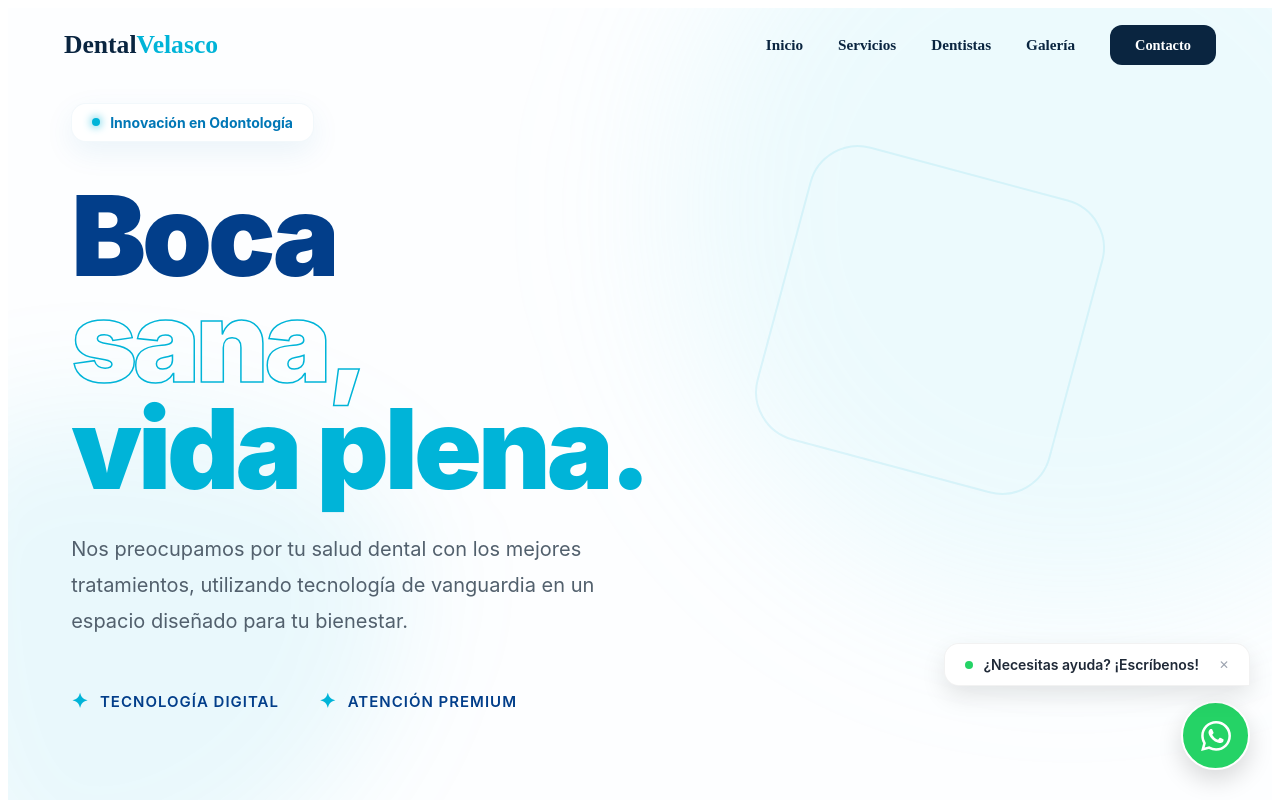
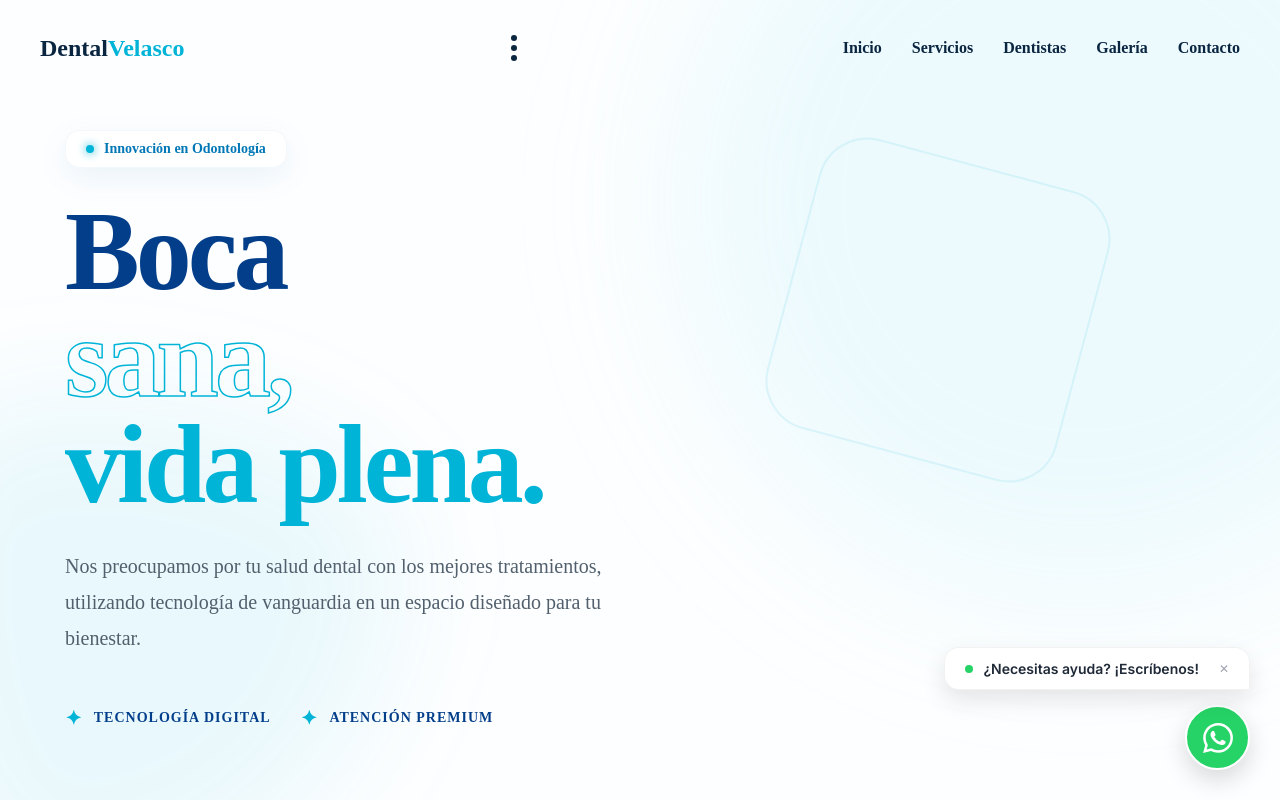
Before and after one commit to UrielVelascooo/clinica-dental, a React (Vite) app: page / in a window 1280 px wide. Shown: the top 800 px of the page. Built offline with nearby package versions, Linux system fonts and the light colour scheme.

Commit message:
Actualizar componentes: Navbar, Hero e index.html

```diff
--- a/index.html
+++ b/index.html
@@ -1,10 +1,39 @@
-<!doctype html>
-<html lang="en">
+<!DOCTYPE html>
+<html lang="es">
   <head>
     <meta charset="UTF-8" />
     <link rel="icon" type="image/svg+xml" href="/favicon.svg" />
-    <meta name="viewport" content="width=device-width, initial-scale=1.0" />
-    <title>clinica-dental</title>
+
+    <meta name="viewport" content="width=device-width, initial-scale=1.0, maximum-scale=1.0, user-scalable=0, viewport-fit=cover" />
+
+    <meta name="theme-color" content="#0a2540" />
+    <meta name="apple-mobile-web-app-capable" content="yes" />
+    <meta name="apple-mobile-web-app-status-bar-style" content="black-translucent" />
+
+    <title>DentalCare | Clínica Dental Premium</title>
+
+    <link rel="preconnect" href="https://fonts.googleapis.com">
+    <link rel="preconnect" href="https://fonts.gstatic.com" crossorigin>
+    <link href="https://fonts.googleapis.com/css2?family=Inter:wght@400;600;800;900&display=swap" rel="stylesheet">
+
+    <style>
+      /* RESET GLOBAL PARA VERCEL: Evita desbordamientos laterales en móvil */
+      * {
+        margin: 0;
+        padding: 0;
+        box-sizing: border-box;
+      }
+      body {
+        overflow-x: hidden; /* ¡CLAVE! Evita que la página se mueva hacia los lados */
+        width: 100%;
+        -webkit-font-smoothing: antialiased;
+        background-color: #fdfeff;
+      }
+      #root {
+        width: 100%;
+        overflow-x: hidden;
+      }
+    </style>
   </head>
   <body>
     <div id="root"></div>
--- a/src/components/Hero.jsx
+++ b/src/components/Hero.jsx
@@ -4,14 +4,12 @@ import { motion } from "framer-motion";
 function Hero() {
   return (
     <section id="inicio" style={styles.heroContainer}>
-      {/* ELEMENTOS GEOMÉTRICOS DE FONDO (Sustituyen la imagen) */}
       <div style={styles.bgShape1}></div>
       <div style={styles.bgShape2}></div>
       <div style={styles.bgShape3}></div>
 
       <div style={styles.wrapper}>
         <div style={styles.content}>
-          {/* BADGE FLOTANTE */}
           <motion.div
             style={styles.badge}
             initial={{ opacity: 0, y: 20 }}
@@ -22,7 +20,6 @@ function Hero() {
             Innovación en Odontología
           </motion.div>
 
-          {/* TÍTULO ESCULTÓRICO */}
           <motion.h1
             style={styles.title}
             initial={{ opacity: 0, x: -30 }}
@@ -34,7 +31,6 @@ function Hero() {
             <span style={styles.highlight}>vida plena.</span>
           </motion.h1>
 
-          {/* DESCRIPCIÓN REFINADA */}
           <motion.p
             style={styles.text}
             initial={{ opacity: 0 }}
@@ -45,7 +41,6 @@ function Hero() {
             utilizando tecnología de vanguardia en un espacio diseñado para tu bienestar.
           </motion.p>
 
-          {/* INDICADORES VISUALES DE CONFIANZA */}
           <motion.div
             style={styles.trustGrid}
             initial={{ opacity: 0, y: 20 }}
@@ -69,59 +64,23 @@ function Hero() {
 
 const styles = {
   heroContainer: {
-    height: "100vh",
+    minHeight: "100vh",
     backgroundColor: "#fdfeff",
     display: "flex",
     alignItems: "center",
     position: "relative",
     overflow: "hidden",
-    fontFamily: "'Inter', sans-serif",
-  },
-  // FORMAS GEOMÉTRICAS QUE REEMPLAZAN LA IMAGEN
-  bgShape1: {
-    position: "absolute",
-    width: "800px",
-    height: "800px",
-    background: "rgba(144, 224, 239, 0.15)",
-    borderRadius: "50%",
-    top: "-200px",
-    right: "-200px",
-    filter: "blur(80px)",
-    zIndex: 0
-  },
-  bgShape2: {
-    position: "absolute",
-    width: "500px",
-    height: "500px",
-    background: "rgba(0, 180, 216, 0.08)",
-    borderRadius: "30% 70% 70% 30% / 30% 30% 70% 70%",
-    bottom: "-100px",
-    left: "-100px",
-    filter: "blur(60px)",
-    zIndex: 0
-  },
-  bgShape3: {
-    position: "absolute",
-    width: "300px",
-    height: "300px",
-    border: "2px solid rgba(0, 180, 216, 0.1)",
-    borderRadius: "50px",
-    top: "20%",
-    right: "15%",
-    transform: "rotate(15deg)",
-    zIndex: 0
+    padding: "120px 0 60px 0" // Espacio para el Navbar flotante
   },
   wrapper: {
+    width: "100%",
     maxWidth: "1200px",
     margin: "0 auto",
-    padding: "0 5%",
-    width: "100%",
-    zIndex: 1
+    padding: "0 25px", // Colchón para celulares
+    zIndex: 1,
+    boxSizing: "border-box"
   },
-  content: {
-    maxWidth: "800px",
-    textAlign: "left"
-  },
+  content: { width: "100%", maxWidth: "800px" },
   badge: {
     display: "inline-flex",
     alignItems: "center",
@@ -133,61 +92,28 @@ const styles = {
     fontSize: "14px",
     fontWeight: "700",
     color: "#0077b6",
-    marginBottom: "40px",
+    marginBottom: "30px",
     border: "1px solid rgba(0,119,182,0.05)"
   },
-  statusDot: {
-    width: "8px",
-    height: "8px",
-    background: "#00b4d8",
-    borderRadius: "50%",
-    boxShadow: "0 0 10px #00b4d8"
-  },
+  statusDot: { width: "8px", height: "8px", background: "#00b4d8", borderRadius: "50%", boxShadow: "0 0 10px #00b4d8" },
   title: {
-    fontSize: "clamp(4rem, 10vw, 7rem)",
+    fontSize: "clamp(3.5rem, 12vw, 7rem)", // SE ENCOGE AUTOMÁTICAMENTE EN EL CELULAR
     fontWeight: "900",
     lineHeight: "0.95",
     color: "#023e8a",
     margin: "0 0 30px 0",
     letterSpacing: "-4px"
   },
-  outlineText: {
-    color: "transparent",
-    WebkitTextStroke: "1.5px #00b4d8", // Texto con borde para ligereza visual
-  },
-  highlight: {
-    color: "#00b4d8",
-  },
-  text: {
-    fontSize: "1.25rem",
-    lineHeight: "1.8",
-    color: "#52606d",
-    maxWidth: "550px",
-    marginBottom: "50px"
-  },
-  trustGrid: {
-    display: "flex",
-    gap: "40px",
-    flexWrap: "wrap"
-  },
-  trustItem: {
-    display: "flex",
-    alignItems: "center",
-    gap: "12px"
-  },
-  trustIcon: {
-    fontSize: "20px",
-    color: "#00b4d8",
-    fontWeight: "bold"
-  },
-  trustText: {
-    fontSize: "15px",
-    fontWeight: "600",
-    color: "#023e8a",
-    margin: 0,
-    textTransform: "uppercase",
-    letterSpacing: "1px"
-  }
+  outlineText: { color: "transparent", WebkitTextStroke: "1.5px #00b4d8" },
+  highlight: { color: "#00b4d8" },
+  text: { fontSize: "clamp(1rem, 4vw, 1.25rem)", lineHeight: "1.8", color: "#52606d", maxWidth: "550px", marginBottom: "50px" },
+  trustGrid: { display: "flex", gap: "30px", flexWrap: "wrap" },
+  trustItem: { display: "flex", alignItems: "center", gap: "12px" },
+  trustIcon: { fontSize: "20px", color: "#00b4d8", fontWeight: "bold" },
+  trustText: { fontSize: "14px", fontWeight: "600", color: "#023e8a", textTransform: "uppercase", letterSpacing: "1px", margin: 0 },
+  bgShape1: { position: "absolute", width: "100%", maxWidth: "800px", height: "800px", background: "rgba(144, 224, 239, 0.15)", borderRadius: "50%", top: "-200px", right: "-200px", filter: "blur(80px)", zIndex: 0 },
+  bgShape2: { position: "absolute", width: "100%", maxWidth: "500px", height: "500px", background: "rgba(0, 180, 216, 0.08)", borderRadius: "30% 70% 70% 30% / 30% 30% 70% 70%", bottom: "-100px", left: "-100px", filter: "blur(60px)", zIndex: 0 },
+  bgShape3: { position: "absolute", width: "300px", height: "300px", border: "2px solid rgba(0, 180, 216, 0.1)", borderRadius: "50px", top: "20%", right: "15%", transform: "rotate(15deg)", zIndex: 0 }
 };
 
 export default Hero;
--- a/src/components/Navbar.jsx
+++ b/src/components/Navbar.jsx
@@ -6,18 +6,14 @@ function Navbar() {
   const [scrolled, setScrolled] = useState(false);
 
   useEffect(() => {
-    const handleScroll = () => {
-      setScrolled(window.scrollY > 50);
-    };
+    const handleScroll = () => setScrolled(window.scrollY > 20);
     window.addEventListener("scroll", handleScroll);
     return () => window.removeEventListener("scroll", handleScroll);
   }, []);
 
-  // Ajuste para que el scroll no quede tapado por el menú fijo
   const scrollWithOffset = (el) => {
     const yCoordinate = el.getBoundingClientRect().top + window.pageYOffset;
-    const yOffset = -80;
-    window.scrollTo({ top: yCoordinate + yOffset, behavior: 'smooth' });
+    window.scrollTo({ top: yCoordinate - 80, behavior: 'smooth' });
   };
 
   return (
@@ -26,56 +22,93 @@ function Navbar() {
       ...(scrolled ? styles.navScrolled : styles.navDefault)
     }}>
       <div style={styles.container}>
-        <NavHashLink smooth to="/#inicio" scroll={scrollWithOffset} style={styles.logoLink}>
-          <h2 style={styles.logo}>Dental<span style={styles.logoAccent}>Velasco</span></h2>
+        <NavHashLink smooth to="/#inicio" style={styles.logo}>
+          Dental<span style={{color: "#00b4d8"}}>Velasco</span>
         </NavHashLink>
 
-        <div style={styles.hamburger} onClick={() => setOpen(!open)}>
-          <div style={{...styles.line, ...(open ? styles.lineTop : {})}}></div>
-          <div style={{...styles.line, ...(open ? styles.lineHide : {})}}></div>
-          <div style={{...styles.line, ...(open ? styles.lineBottom : {})}}></div>
+        {/* BOTÓN DE 3 PUNTOS / HAMBURGUESA */}
+        <div style={styles.menuIcon} onClick={() => setOpen(!open)}>
+          <div style={{...styles.dot, ...(open ? styles.dotActive : {})}}></div>
+          <div style={{...styles.dot, ...(open ? styles.dotActive : {})}}></div>
+          <div style={{...styles.dot, ...(open ? styles.dotActive : {})}}></div>
         </div>
 
+        {/* MENÚ OVERLAY PARA CELULAR Y DESKTOP */}
         <ul style={{
-          ...styles.menu,
-          ...(open ? styles.menuOpen : styles.menuClosed)
+          ...styles.menuList,
+          ...(open ? styles.menuVisible : styles.menuHidden)
         }}>
-          <li><NavHashLink smooth to="/#inicio" scroll={scrollWithOffset} style={styles.link} onClick={() => setOpen(false)}>Inicio</NavHashLink></li>
-          <li><NavHashLink smooth to="/#servicios" scroll={scrollWithOffset} style={styles.link} onClick={() => setOpen(false)}>Servicios</NavHashLink></li>
-
-          {/* ENLACE DENTISTAS: Vinculado al id="dentistas" de App.jsx */}
-          <li><NavHashLink smooth to="/#dentistas" scroll={scrollWithOffset} style={styles.link} onClick={() => setOpen(false)}>Dentistas</NavHashLink></li>
-
-          <li><NavHashLink smooth to="/#galeria" scroll={scrollWithOffset} style={styles.link} onClick={() => setOpen(false)}>Galería</NavHashLink></li>
-          <li>
-            <NavHashLink smooth to="/#contacto" scroll={scrollWithOffset} style={styles.cta} onClick={() => setOpen(false)}>
-              Contacto
-            </NavHashLink>
-          </li>
+          {["Inicio", "Servicios", "Dentistas", "Galería", "Contacto"].map((item) => (
+            <li key={item} style={styles.navItem}>
+              <NavHashLink
+                smooth
+                to={`/#${item.toLowerCase().normalize("NFD").replace(/[\u0300-\u036f]/g, "")}`}
+                scroll={scrollWithOffset}
+                style={styles.link}
+                onClick={() => setOpen(false)}
+              >
+                {item}
+              </NavHashLink>
+            </li>
+          ))}
         </ul>
       </div>
+
+      {/* Fondo oscuro cuando el menú está abierto en el cel */}
+      {open && <div style={styles.overlay} onClick={() => setOpen(false)}></div>}
     </nav>
   );
 }
 
 const styles = {
-  nav: { position: "fixed", top: 0, left: 0, right: 0, zIndex: 2000, transition: "all 0.4s ease", display: "flex", justifyContent: "center", padding: "20px 5%" },
-  navDefault: { backgroundColor: "transparent", padding: "30px 5%" },
-  navScrolled: { backgroundColor: "rgba(255, 255, 255, 0.95)", backdropFilter: "blur(10px)", padding: "15px 5%", boxShadow: "0 10px 30px rgba(0,0,0,0.05)" },
-  container: { width: "100%", maxWidth: "1400px", display: "flex", justifyContent: "space-between", alignItems: "center" },
-  logoLink: { textDecoration: "none" },
-  logo: { margin: 0, fontSize: "1.6rem", fontWeight: "900", color: "#0a2540" },
-  logoAccent: { color: "#00b4d8" },
-  hamburger: { display: "none", flexDirection: "column", gap: "6px", cursor: "pointer", zIndex: 2001, "@media (max-width: 768px)": { display: "flex" } },
-  line: { width: "28px", height: "3px", backgroundColor: "#0a2540", borderRadius: "10px", transition: "all 0.3s ease" },
-  lineTop: { transform: "rotate(45deg) translate(7px, 6px)" },
-  lineHide: { opacity: 0 },
-  lineBottom: { transform: "rotate(-45deg) translate(7px, -6px)" },
-  menu: { listStyle: "none", display: "flex", gap: "35px", alignItems: "center", margin: 0, padding: 0 },
-  link: { color: "#0a2540", textDecoration: "none", fontSize: "0.95rem", fontWeight: "600", transition: "color 0.3s ease" },
-  cta: { backgroundColor: "#0a2540", color: "white", padding: "12px 25px", borderRadius: "12px", textDecoration: "none", fontWeight: "700", fontSize: "0.9rem" },
-  menuOpen: { "@media (max-width: 768px)": { position: "fixed", top: 0, right: 0, height: "100vh", width: "280px", backgroundColor: "white", flexDirection: "column", padding: "100px 40px", display: "flex" } },
-  menuClosed: { "@media (max-width: 768px)": { display: "none" } }
+  nav: {
+    position: "fixed", top: 0, left: 0, right: 0, zIndex: 3000,
+    transition: "all 0.3s ease", display: "flex", justifyContent: "center"
+  },
+  navDefault: { padding: "25px 20px", backgroundColor: "transparent" },
+  navScrolled: {
+    padding: "15px 20px",
+    backgroundColor: "rgba(255, 255, 255, 0.95)",
+    backdropFilter: "blur(10px)",
+    boxShadow: "0 10px 30px rgba(0,0,0,0.05)"
+  },
+  container: {
+    width: "100%", maxWidth: "1200px", display: "flex",
+    justifyContent: "space-between", alignItems: "center"
+  },
+  logo: {
+    fontSize: "1.5rem", fontWeight: "900", color: "#0a2540", textDecoration: "none"
+  },
+  menuIcon: {
+    display: "flex", flexDirection: "column", gap: "4px", cursor: "pointer", padding: "10px"
+  },
+  dot: {
+    width: "6px", height: "6px", backgroundColor: "#0a2540", borderRadius: "50%", transition: "0.3s"
+  },
+  dotActive: { backgroundColor: "#00b4d8", transform: "scale(1.2)" },
+
+  // Lógica de lista adaptable
+  menuList: {
+    listStyle: "none", margin: 0, padding: 0, display: "flex", gap: "30px",
+    transition: "all 0.4s cubic-bezier(0.175, 0.885, 0.32, 1.275)"
+  },
+  // ESTOS ESTILOS SE ACTIVAN EN CELULAR (Simulado vía JS para Vercel)
+  menuHidden: window.innerWidth < 768 ? {
+    position: "fixed", top: "-100vh", right: "20px", left: "20px",
+    flexDirection: "column", backgroundColor: "white", padding: "40px",
+    borderRadius: "24px", boxShadow: "0 20px 40px rgba(0,0,0,0.1)", opacity: 0
+  } : {},
+
+  menuVisible: window.innerWidth < 768 ? {
+    top: "80px", opacity: 1
+  } : {},
+
+  link: {
+    textDecoration: "none", color: "#0a2540", fontWeight: "700", fontSize: "1rem"
+  },
+  overlay: {
+    position: "fixed", inset: 0, backgroundColor: "rgba(0,0,0,0.2)", zIndex: -1, backdropFilter: "blur(4px)"
+  }
 };
 
 export default Navbar;
```
